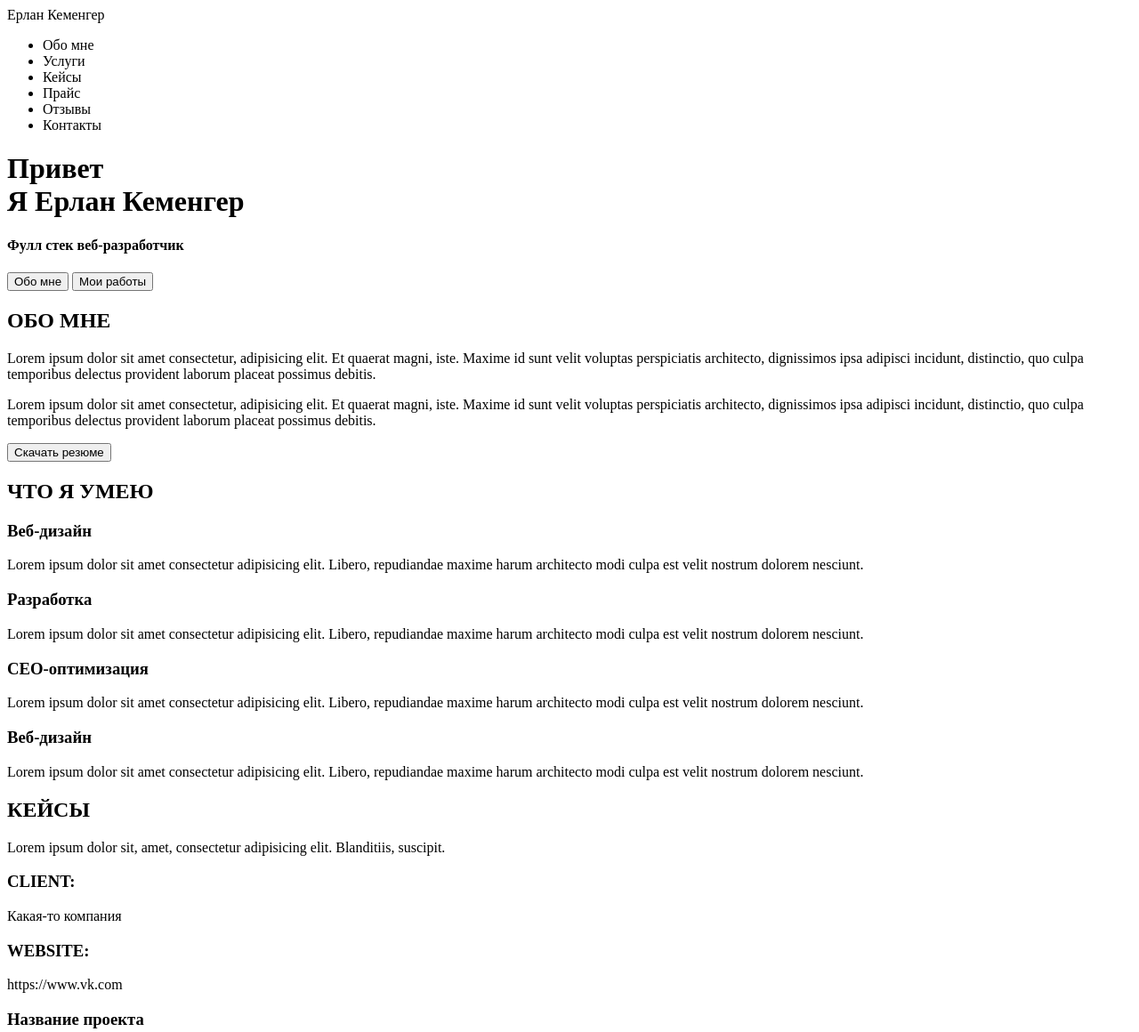
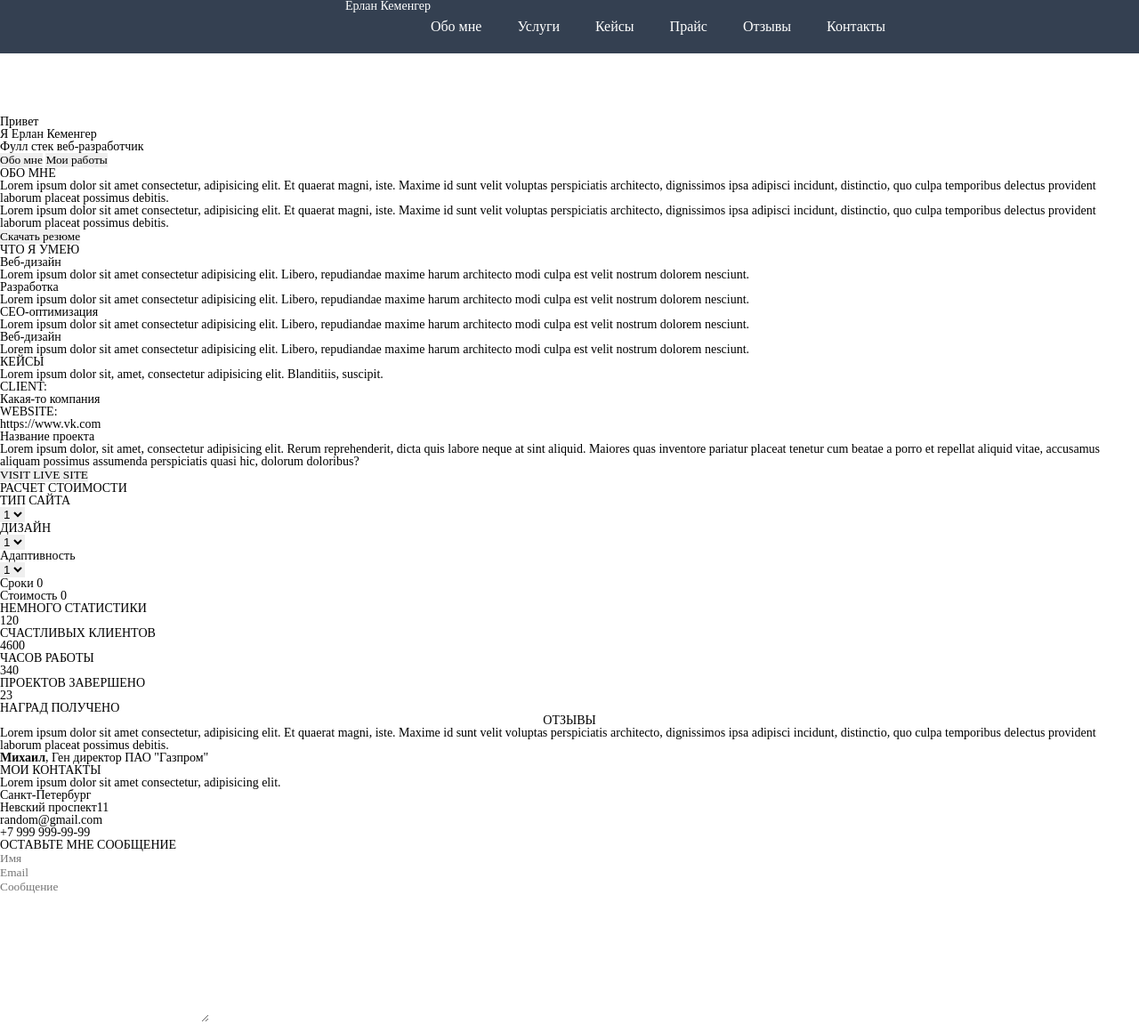
Before and after one commit to Corvasis/Corvasis.github.io, a plain HTML site: page source/index.html in a window 1280 px wide. Shown: the top 1160 px of the page at 89% size. Drawn offline with Linux system fonts and the light colour scheme.

Commit message:
Прошу проверить мой код на наличие ошибок
имеется ввиду та часть кода соответсвующая вашему по видео. Остальной макет к сожалению еще не начал прорабатывать в связи завалом по работе и учебе

```diff
--- /dev/null
+++ b/source/css/reset.css
@@ -0,0 +1,41 @@
+*{
+    padding: 0;
+    margin: 0;
+    border: 0;
+}
+
+*,*:before, *:after{
+	-moz-box-sizing: border-box;
+	-webkit-box-sizing: border-box;
+	box-sizing: border-box;
+}
+
+:focus, :active{outline: none;}
+a:focus, a:active{outline: none;}
+
+nav, footer, header, aside{display: block;}
+
+html, body{
+height:100%;
+width:100%;
+font-size 100%;
+line-height: 1;
+font-size:14px;
+-ms-text-size-adjust: 100%;
+-moz-text-size-adjust: 100%;
+-webkit-text-size-adjust: 100%;
+}
+
+input, button, textarea{font-family: inherit;
+}
+
+input::-ms-clear{display: none;}
+button{cursor: pointer;}
+button::-moz-focus-inner{padding: 0; border:0;}
+a, a:visited{text-decoration: none; color: black;}
+a:hover{text-decoration: none;}
+ul li{list-style: none;}
+img{vertical-align: top;}
+
+
+h1,h2,h3,h4,h5,h6{font-size: inherit; font-weight: 400;}
--- /dev/null
+++ b/source/css/style.css
@@ -0,0 +1,28 @@
+nav{
+	width: 100%;
+	height: 60px;
+	background: #344051;
+}
+
+.logo{
+	color: #fff;
+	line-height: 60px
+	font-size: 32px;
+	padding-left: 388px;
+	float: left;
+}
+
+.menu{
+	color: #fff;
+	float: left;
+	line-height: 60px
+	padding-left: 432px;
+}
+
+.menu li{
+	float: left;
+	line-height: 60px;
+	color: #fff;
+	margin-right: 40px;
+	font-size: 16px;
+}
--- a/source/index.html
+++ b/source/index.html
@@ -4,9 +4,13 @@
 	<meta charset="UTF-8">
 	<meta name="viewport" content="width=device-width, initial-scale=1.0">
 	<meta name="author" content="Erlan">
+	<meta name="robots" content="all">
+	<meta property="og:title" content="Это моя первая страница...">
 	<title>Document</title>
-	<meta name="robots" content="all">
+	<link rel="stylesheet" href="css/reset.css">
+	<link rel="stylesheet" href="css/style.css">
 </head>
+
 <body>
 	<header>
 		<nav>
@@ -24,7 +28,7 @@
 		</nav>
 	</header>
 
-
+<br><br><br><br><br>
 	<div class="level1"><div class="title__container">
 		<h1>Привет <br> Я Ерлан Кеменгер</h1>
 		<h4>Фулл стек веб-разработчик</h4>
@@ -40,19 +44,19 @@
 
 
 	<div class="level3"><h2>ЧТО Я УМЕЮ</h2></div>
-	<div class="level3:1">
+	<div class="level3.1">
 		<h3>Веб-дизайн</h3>
 		<p>Lorem ipsum dolor sit amet consectetur adipisicing elit. Libero, repudiandae maxime harum architecto modi culpa est velit nostrum dolorem nesciunt.</p>
 	</div>
-	<div class="level3:1">
+	<div class="level3.1">
 		<h3>Разработка</h3>
 		<p>Lorem ipsum dolor sit amet consectetur adipisicing elit. Libero, repudiandae maxime harum architecto modi culpa est velit nostrum dolorem nesciunt.</p>
 	</div>
-	<div class="level3:1">
+	<div class="level3.1">
 		<h3>CEO-оптимизация</h3>
 		<p>Lorem ipsum dolor sit amet consectetur adipisicing elit. Libero, repudiandae maxime harum architecto modi culpa est velit nostrum dolorem nesciunt.</p>
 	</div>
-	<div class="level3:1">
+	<div class="level3.1">
 		<h3>Веб-дизайн</h3>
 		<p>Lorem ipsum dolor sit amet consectetur adipisicing elit. Libero, repudiandae maxime harum architecto modi culpa est velit nostrum dolorem nesciunt.</p>
 	</div>
@@ -62,15 +66,15 @@
 		<h2>КЕЙСЫ</h2>
 		<p>Lorem ipsum dolor sit, amet, consectetur adipisicing elit. Blanditiis, suscipit.</p>
 	</div>
-	<div class="level4:1">
+	<div class="level4.1">
 		<h3>CLIENT:</h3>
 		<p>Какая-то компания</p>
 	</div>
-	<div class="level4:1">
+	<div class="level4.1">
 		<h3>WEBSITE:</h3>
 		<p>https://www.vk.com</p>
 	</div>
-	<div class="level4:2">
+	<div class="level4.2">
 		<h3>Название проекта</h3>
 		<p>Lorem ipsum dolor, sit amet, consectetur adipisicing elit. Rerum reprehenderit, dicta quis labore neque at sint aliquid. Maiores quas inventore pariatur placeat tenetur cum beatae a porro et repellat aliquid vitae, accusamus aliquam possimus assumenda perspiciatis quasi hic, dolorum doloribus?</p>
 	</div>
@@ -80,82 +84,83 @@
 	<div class="level5">
 		<h2>РАСЧЕТ СТОИМОСТИ</h2>
 	</div>
-	<div class="level5:1">
+	<div class="level5.1">
 		<h3>ТИП САЙТА</h3>
 		<select name="list1" id="list" placeholder="Выберите пункт...">
 			<option value="opt1">1</option>
 			<option value="opt2">2</option>
 		</select>
 	</div>
-	<div class="level5:1">
+	<div class="level5.1">
 		<h3>ДИЗАЙН</h3>
 		<select name="list1" id="list" placeholder="Выберите пункт...">
 			<option value="opt1">1</option>
 			<option value="opt2">2</option>
 		</select>
 	</div>
-	<div class="level5:1">
+	<div class="level5.1">
 		<h3>Адаптивность</h3>
 		<select name="list1" id="list" placeholder="Выберите пункт...">
 			<option value="opt1">1</option>
 			<option value="opt2">2</option>
 		</select>
 	</div>
-	<div class="level5:2">Сроки 0</div>
-	<div class="level5:2">Стоимость 0</div>
+	<div class="level5.2">Сроки 0</div>
+	<div class="level5.2">Стоимость 0</div>
 
 
 	<div class="level6"><h2>НЕМНОГО СТАТИСТИКИ</h2></div>
-	<div class="level6:1">
+	<div class="level6.1">
 		<h3>120</h3>
 		<p>СЧАСТЛИВЫХ КЛИЕНТОВ</p>
 	</div>
-	<div class="level6:1">
+	<div class="level6.1">
 		<h3>4600</h3>
 		<p>ЧАСОВ РАБОТЫ</p>
 	</div>
-	<div class="level6:1">
+	<div class="level6.1">
 		<h3>340</h3>
 		<p>ПРОЕКТОВ ЗАВЕРШЕНО</p>
 	</div>
-	<div class="level6:1">
+	<div class="level6.1">
 		<h3>23</h3>
 		<p>НАГРАД ПОЛУЧЕНО</p>
 	</div>
 
 
 	<div class="level7">
-			<div class="level7:1"><h2><center>ОТЗЫВЫ</center></h2></div>
+			<div class="level7.1"><h2><center>ОТЗЫВЫ</center></h2></div>
 			<p>Lorem ipsum dolor sit amet consectetur, adipisicing elit. Et quaerat magni, iste. Maxime id sunt velit voluptas perspiciatis architecto, dignissimos ipsa adipisci incidunt, distinctio, quo culpa temporibus delectus provident laborum placeat possimus debitis.</p>
 			<p> <b>Михаил</b>, Ген директор ПАО "Газпром"</p>
 		</div>
 
 
-	<div class="level8">
+	<footer><div class="level8">
 		<div><h2>МОИ КОНТАКТЫ</h2></div>
 		<p>Lorem ipsum dolor sit amet consectetur, adipisicing elit. </p>
 	</div>
-	<div class="level8:1">
+	<div class="level8.1">
 		<h4>Санкт-Петербург <br>Невский проспект11</h4>
 	</div>
-	<div class="level8:1">
+	<div class="level8.1">
 		<h4>random@gmail.com</h4>
 	</div>
-	<div class="level8:1">
+	<div class="level8.1">
 		<h4>+7 999 999-99-99</h4>
 	</div>
-	<div class="level8:2">
+	<div class="level8.2">
 		<h3>ОСТАВЬТЕ МНЕ СООБЩЕНИЕ</h3>
 	</div>
-	<div class="level8:3">
+	<div class="level8.3">
 		<input type="text" name="text_input" placeholder="Имя">
 	</div>
-	<div class="level8:3">
+	<div class="level8.3">
 		<input type="text" name="text_input" placeholder="Email">
 	</div>
-	<div class="level8:3">
+	<div class="level8.3">
 		<textarea name="name1" id="1" cols="30" rows="10" placeholder="Сообщение"></textarea>
 	</div>
+	</footer>
 
 </body>
 </html>
```
